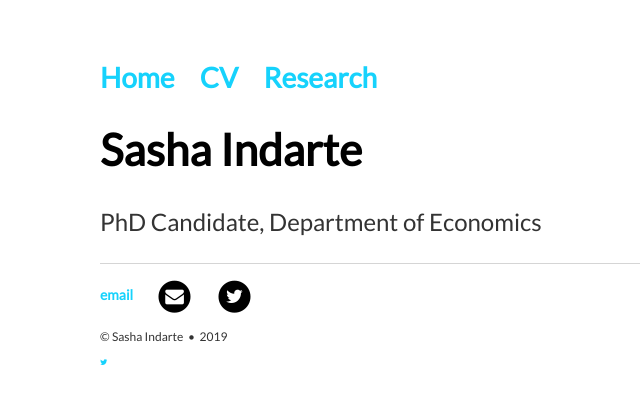
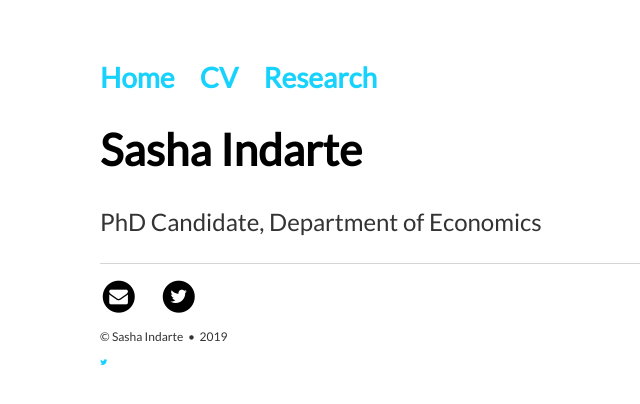
Before and after one commit to sashaindarte/sashaindarte.github.io, a Jekyll site: the page built from index.html, in a window 1280 px wide. Shown: the top 404 px of the page, without its empty margins (92-732 px from the left). Built offline with Jekyll 4.4.1, drawn with Linux system fonts in a browser that asks for light colours.

Commit message:
Update default.html

```diff
--- a/_layouts/default.html
+++ b/_layouts/default.html
@@ -22,7 +22,6 @@
 			</div><!-- /.container -->
 			<footer>
 	    		<ul>
-	        		<li><a href="mailto:indarte@u.northwestern.edu">email</a></li>
 				<li>
 					<a href="mailto:indarte@u.northwestern.edu" title="Email me">
 						<span class="fa-stack fa-lg">
```
